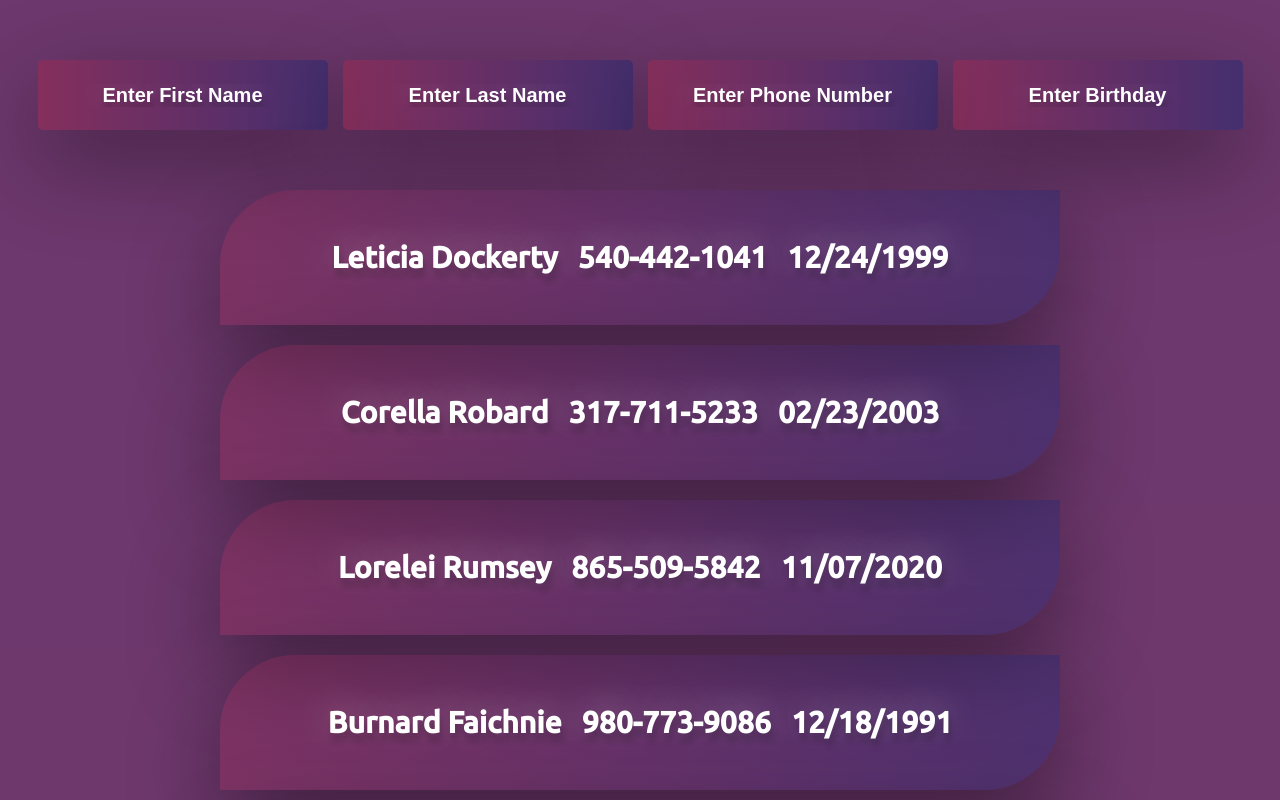
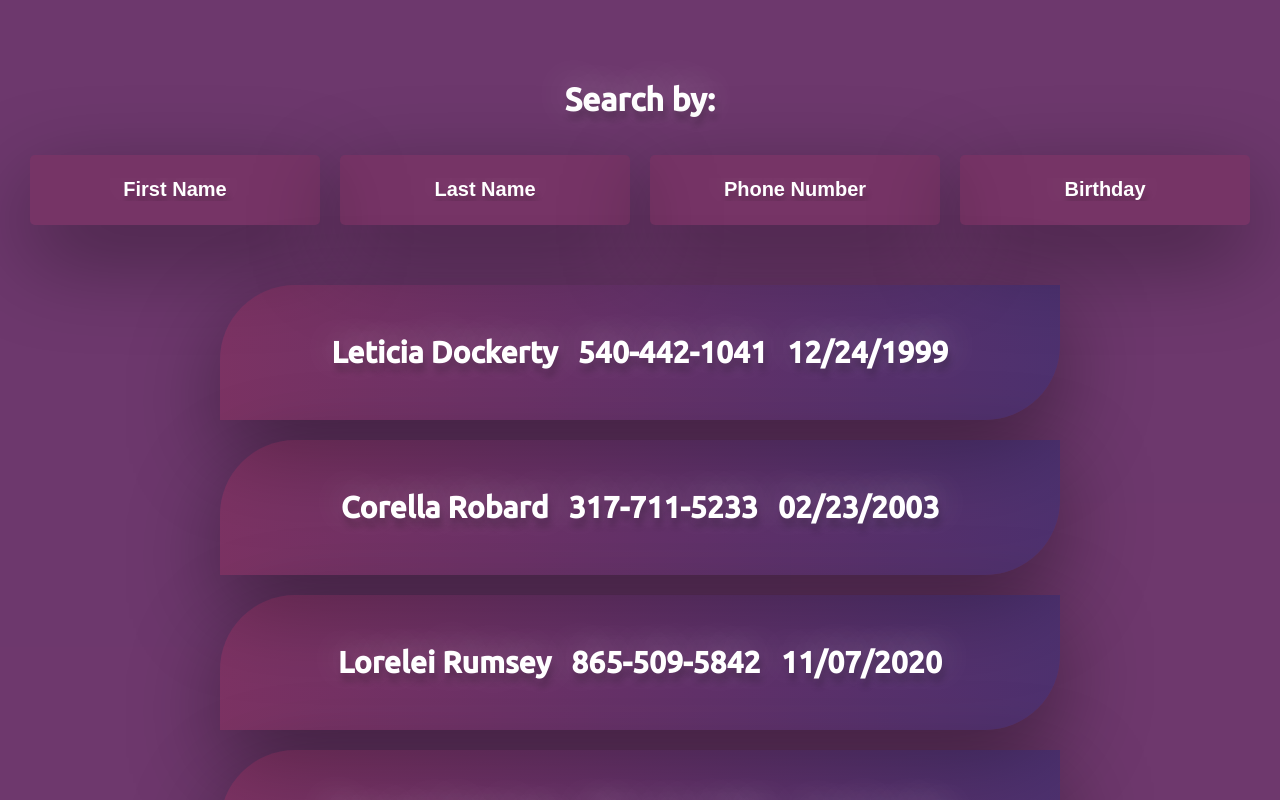
Before and after one commit to ArriolaHarold2001/react-challenge01, a React (Create React App) app: page / in a window 1280 px wide. Shown: the top 800 px of the page. Built offline with nearby package versions, Linux system fonts and the light colour scheme.

Commit message:
added search styling

```diff
--- a/src/App.css
+++ b/src/App.css
@@ -6,6 +6,12 @@ body {
   background-repeat: no-repeat;
   background-size: cover;
   color: #fff;
+}
+
+h1 {
+  text-align: center;
+  text-shadow: 2px 8px 6px rgba(0, 0, 0, 0.2),
+    0px -5px 35px rgba(255, 255, 255, 0.3);
 }
 
 .pii {
@@ -45,6 +51,7 @@ body {
 
 .search-section {
   display: flex;
+  flex-direction: column;
 
   justify-content: center;
   align-items: center;
@@ -59,14 +66,16 @@ body {
   padding: 20px;
   border-radius: 5px;
   border: none;
-  background: linear-gradient(
-    to right,
-    rgba(156, 38, 76, 0.5),
-    rgba(29, 38, 113, 0.5)
-  );
+  background-color: rgba(156, 38, 76, 0.2);
+
   box-shadow: rgba(0, 0, 0, 0.4) 0px 30px 90px;
   font-weight: 700;
   font-size: 20px;
+}
+
+.input-flex {
+  display: flex;
+  gap: 20px;
 }
 
 .search[type="text"],
--- a/src/components/Search.js
+++ b/src/components/Search.js
@@ -12,30 +12,36 @@ class Search extends Component {
     return (
       <>
         <div className="search-section">
+          <header class="main-header">
+            <h1>Search by:</h1>
+          </header>
+
+          <div class="input-flex">
             <input
-            placeholder="Enter First Name"
+              placeholder="First Name"
               className="fName search"
               type="text"
               onChange={(e) => this.setState({ query: e.target.value })}
             ></input>
             <input
-            placeholder="Enter Last Name"
+              placeholder="Last Name"
               className="lName search"
               type="text"
               onChange={(e) => this.setState({ query: e.target.value })}
             ></input>
             <input
-            placeholder="Enter Phone Number"
+              placeholder="Phone Number"
               className="mNumber search"
               type="text"
               onChange={(e) => this.setState({ query: e.target.value })}
             ></input>
             <input
-            placeholder="Enter Birthday"
+              placeholder="Birthday"
               className="birthday search"
               type="text"
               onChange={(e) => this.setState({ query: e.target.value })}
             ></input>
+          </div>
         </div>
 
         <div className="App">
```
Lines whose indentation alone changed are shown as unchanged.
